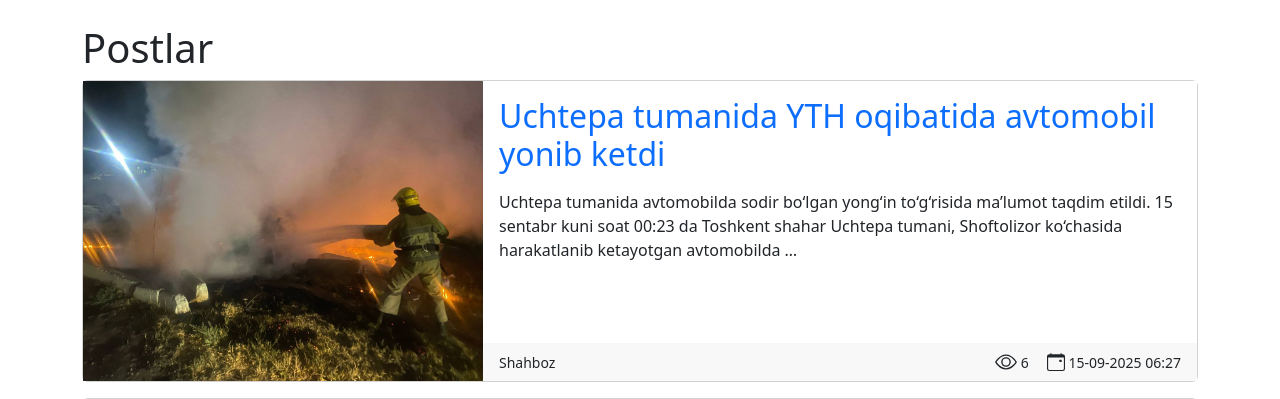
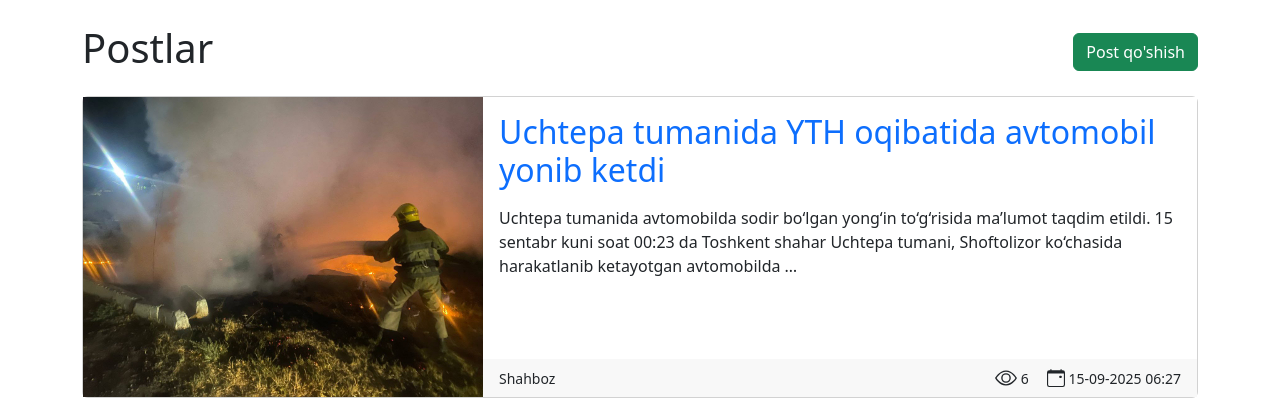
Before and after one commit to shahbozshirinboyev/PythonDjangoBlogProject, a Django app: page /blog/posts/ in a window 1280 px wide. Shown: the part 73-472 px from the top of the page. Run offline with Django 5.2, Linux system fonts and the light colour scheme; data comes from the database, SQL or seed files in the repository; both versions use the stored data as it was after the commit.

Commit message:
Add post ...

```diff
--- a/blog/urls.py
+++ b/blog/urls.py
@@ -7,4 +7,5 @@ urlpatterns = [
     path("posts/<int:pk>/", PostDetailView.as_view(), name="post_detail"),
     path('posts/pending/', views.pending_posts, name='pending_posts'),
     path('posts/<int:pk>/approve/', views.approve_post, name='approve_post'),
+    path("blog/posts/add/", views.add_post, name="add_post"),
 ]
--- a/blog/views.py
+++ b/blog/views.py
@@ -1,6 +1,6 @@
 from django.views.generic import TemplateView, ListView, DetailView
-from core.models import Post, Comment
-from .forms import CommentForm
+from core.models import Post
+from .forms import CommentForm, PostForm
 from django.shortcuts import render, get_object_or_404, redirect
 from django.contrib.auth.decorators import login_required, user_passes_test
 
@@ -61,3 +61,17 @@ def approve_post(request, pk):
     post.is_approved = True
     post.save()
     return redirect('pending_posts')
+
+@login_required
+def add_post(request):
+    if request.method == "POST":
+        form = PostForm(request.POST, request.FILES)
+        if form.is_valid():
+            post = form.save(commit=False)
+            post.author = request.user  # hozirgi foydalanuvchini muallif qilish
+            post.save()
+            form.save_m2m()  # teglarni saqlash
+            return redirect("index")  # qo‘shilgandan keyin bosh sahifaga qaytarish
+    else:
+        form = PostForm()
+    return render(request, "blog/add_post.html", {"form": form})
--- a/templates/blog/posts.html
+++ b/templates/blog/posts.html
@@ -1,7 +1,11 @@
 {% extends "base.html" %}
 
 {% block content %}
-<h1>Postlar</h1>
+
+<div class="mb-3 d-flex justify-content-between align-items-center">
+  <h1>Postlar</h1>
+  <div><a class="btn btn-success" href="{% url 'add_post' %}">Post qo'shish</a></div>
+</div>
 
 <div>
   {% for post in posts %}
```
Also changed, not shown: blog/forms.py (+6 -1 lines), templates/blog/add_post.html (added, +12 -0 lines), templates/blog/comments.html (deleted, +0 -18 lines), db.sqlite3.
